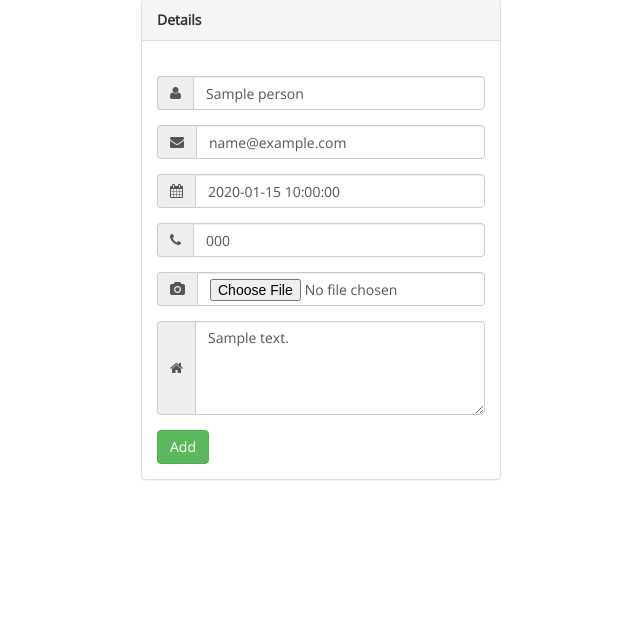
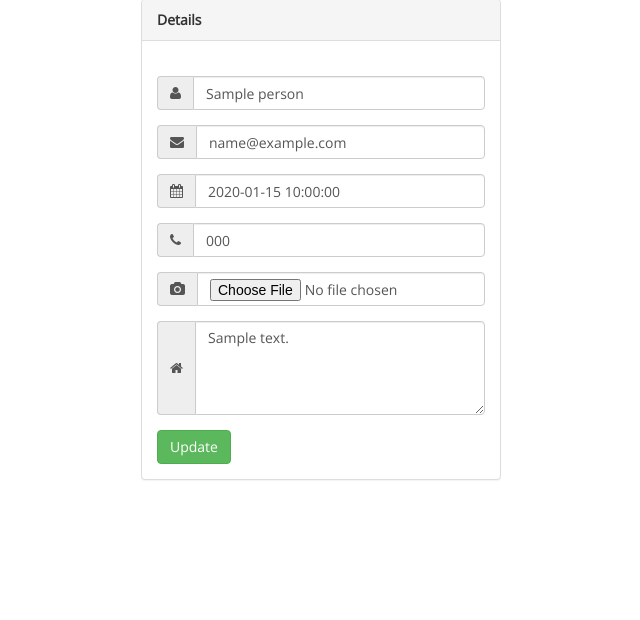
Before and after one commit to janujohn/addressbook, a PHP site: page /edit.php?id=1 in a window 1280 px wide. Shown: the part 144-764 px from the top of the page, without its empty margins (319-959 px from the left). Run offline with PHP 8.4, Linux system fonts and the light colour scheme; tables that the repository leaves empty or names only in its code hold one stand-in row (values such as "Sample post").

Commit message:
added update.php in form

```diff
--- a/edit.php
+++ b/edit.php
@@ -1,3 +1,4 @@
+
 <?php
 include "header.php";
 include "connect.php";
@@ -20,8 +21,12 @@ $row = mysql_fetch_array($edit);
                         <strong>Details</strong>
                     </div>
                     <div class="panel-body">
-                        <form role="form" action="insert.php" method="POST" enctype="multipart/form-data" >
+                        <form role="form" action="update.php" method="POST" enctype="multipart/form-data" >
 <br/>
+
+
+
+                                    <input type="hidden" name="id" value ="<?php echo $row['id']?>" />
 
                               <div class="form-group input-group">
                                     <span class="input-group-addon"><i class="fa fa-user"></i></span>
@@ -42,18 +47,21 @@ $row = mysql_fetch_array($edit);
                                 </div>
                                 <div class="form-group input-group">
                                     <span class="input-group-addon"><i class="fa fa-camera"  ></i></span>
-                                    <input type="file" name="image"class="form-control" placeholder="Photo Upload" value = "<?php echo $row['image'];?>"/>
+                                    <input type="file" name="image" class="form-control" placeholder="Photo Upload" value="<?php echo $row['image'];?>"/>
                                 </div>
                                 <div class="form-group input-group">
                                     <span class="input-group-addon"><i class="fa fa-home"  ></i></span>
-                                    <textarea rows="4" cols ="50" name="address"class="form-control" placeholder="Address"><?php echo $row['address'];?></textarea>
+                                    <textarea rows="4" cols ="50" name="address" class="form-control" placeholder="Address"><?php echo $row['address'];?></textarea>
                                 </div>
 
-                             <button type="submit" class="btn btn-success ">Add</button>
+                              <button type="submit" class="btn btn-success" name="update">Update</button>
+
 
                             </form>
                     </div>
                 </div>
             </div>
 </div>
-<?php include "footer.php";	?>
+<?php
+//include "update.php";
+include "footer.php";	?>
```
